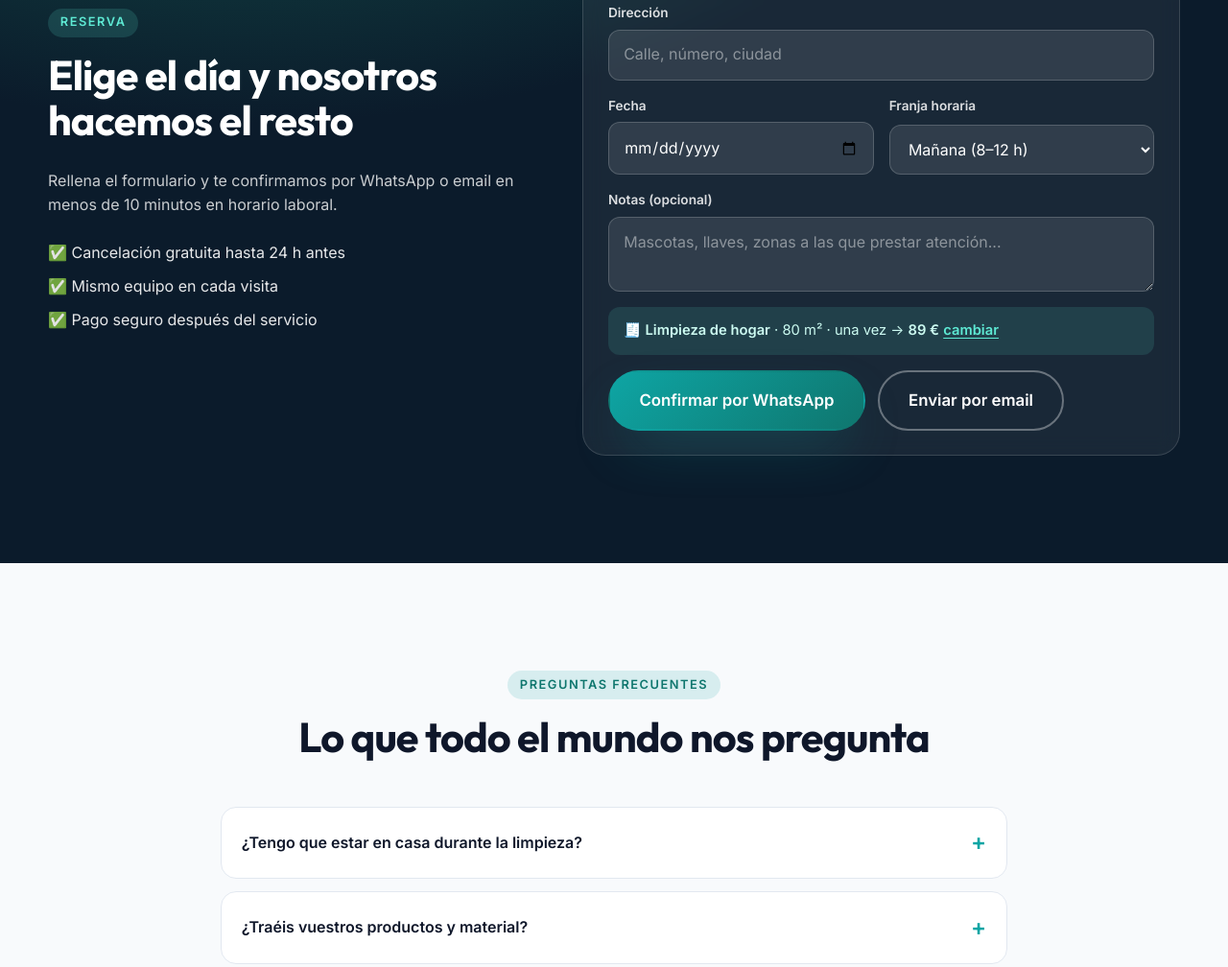
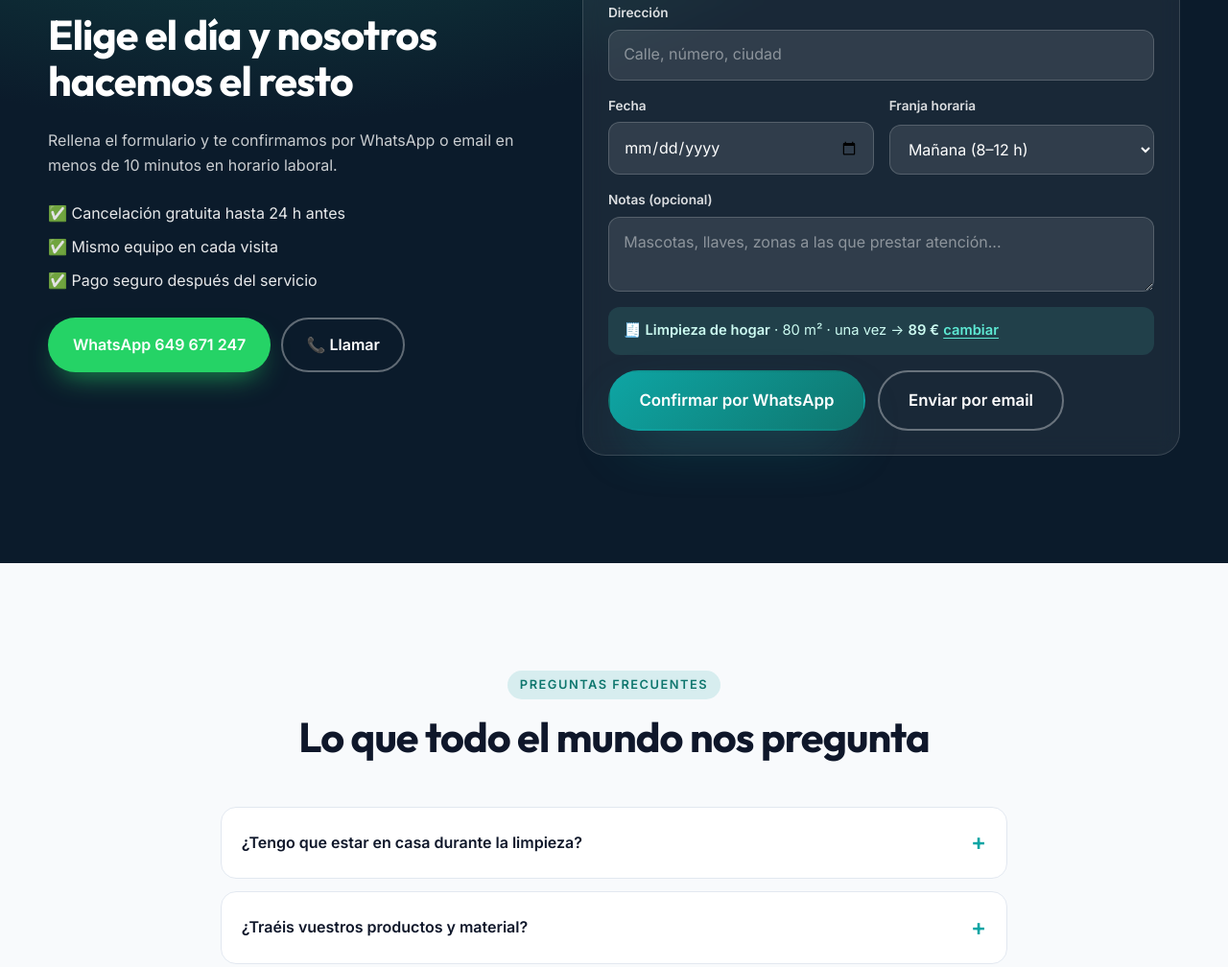
Before and after one commit to JuanRivero1/brillia, a plain HTML site: page index.html in a window 1280 px wide. Shown: the part 5468-6476 px from the top of the page at 96% size. Drawn offline with Linux system fonts and the light colour scheme.

Commit message:
Teléfono y WhatsApp reales (649 671 247)
- Número en el pie, botón flotante, formulario de reserva y respuestas de Brilli.
- Botones de WhatsApp y llamada en la sección de reserva.

Co-Authored-By: Claude Opus 5.5 <noreply@anthropic.com>

```diff
--- a/css/styles.css
+++ b/css/styles.css
@@ -268,6 +268,9 @@ input[type="range"]:active { cursor: grabbing; }
 .reserva { display: grid; grid-template-columns: .9fr 1.1fr; gap: 3rem; align-items: center; }
 .reserva h2 { color: #fff; }
 .garantias { list-style: none; padding: 0; margin: 1.5rem 0 0; display: grid; gap: .6rem; color: rgba(255,255,255,.9); }
+.reserva__contacto { display: flex; flex-wrap: wrap; gap: .7rem; margin-top: 1.6rem; }
+.btn--whatsapp { background: #25d366; color: #fff; box-shadow: 0 14px 30px -12px rgba(37,211,102,.7); }
+.btn--whatsapp:hover { background: #1fbe5b; }
 .formulario { background: rgba(255,255,255,.06); border: 1px solid rgba(255,255,255,.14); backdrop-filter: blur(10px); border-radius: 24px; padding: 1.6rem; display: grid; grid-template-columns: 1fr 1fr; gap: 1rem; }
 .campo { display: grid; gap: .35rem; }
 .campo--ancho { grid-column: 1 / -1; }
--- a/index.html
+++ b/index.html
@@ -237,6 +237,10 @@
             <li>✅ Mismo equipo en cada visita</li>
             <li>✅ Pago seguro después del servicio</li>
           </ul>
+          <div class="reserva__contacto">
+            <a class="btn btn--whatsapp" id="reservaWhatsapp" href="https://wa.me/34649671247" target="_blank" rel="noopener">WhatsApp 649 671 247</a>
+            <a class="btn btn--fantasma btn--claro" id="reservaLlamar" href="tel:+34649671247">📞 Llamar</a>
+          </div>
         </div>
         <form class="formulario" id="formReserva" novalidate>
           <div class="campo"><label for="nombre">Nombre</label><input id="nombre" name="nombre" type="text" autocomplete="name" required placeholder="Ana García"></div>
@@ -282,7 +286,7 @@
       </div>
       <div>
         <h4>Contacto</h4>
-        <p><a id="pieTelefono" href="tel:+34600000000">+34 600 000 000</a><br><a id="pieEmail" href="mailto:info@brilliaes.com">info@brilliaes.com</a></p>
+        <p><a id="pieTelefono" href="tel:+34649671247">+34 649 671 247</a><br><a id="pieEmail" href="mailto:info@brilliaes.com">info@brilliaes.com</a></p>
       </div>
       <div>
         <h4>Horario</h4>
--- a/js/datos.js
+++ b/js/datos.js
@@ -3,8 +3,8 @@
 window.BRILLIA = {
   config: {
     nombre: "Brillia",
-    telefono: "34600000000",          // sin espacios ni "+", para WhatsApp
-    telefonoBonito: "+34 600 000 000",
+    telefono: "34649671247",          // sin espacios ni "+", para WhatsApp
+    telefonoBonito: "+34 649 671 247",
     email: "info@brilliaes.com",
     ciudad: "Madrid y alrededores",
     horario: "lunes a sábado de 8:00 a 20:00",
@@ -60,7 +60,7 @@ window.BRILLIA = {
     { claves: ["seguro", "garantía", "garantia", "rotura", "confianza", "fiable"], respuesta: "Todo el equipo tiene contrato, seguro de responsabilidad civil y está identificado. Y si algo no queda a tu gusto, volvemos a repasarlo gratis en 48 h. Esa es la garantía Brillia. 🛡️", chips: ["Reservar", "¿Cuánto cuesta?"] },
     { claves: ["llaves", "estar en casa", "en casa", "presente"], respuesta: "No necesitas estar en casa. Puedes dejarnos llaves, una caja de seguridad o abrirnos a distancia. Te mandamos foto al terminar. 📸", chips: ["Reservar"] },
     { claves: ["tiempo", "dura", "duración", "duracion", "tarda", "tardan"], respuesta: "Depende de los metros: un piso de 80 m² son unas 3 horas con una profesional; una oficina de 150 m², unas 4 h. En la [calculadora](#presupuesto) te sale la duración exacta junto al precio.", chips: ["Ir a la calculadora"] },
-    { claves: ["humano", "persona", "llamar", "teléfono", "telefono", "whatsapp", "contacto", "hablar"], respuesta: "Claro, puedes hablar con una persona del equipo por [WhatsApp](whatsapp) o llamar al +34 600 000 000 de lunes a sábado.", chips: ["WhatsApp"] },
+    { claves: ["humano", "persona", "llamar", "teléfono", "telefono", "whatsapp", "contacto", "hablar"], respuesta: "Claro, puedes hablar con una persona del equipo por [WhatsApp](whatsapp) o llamar al +34 649 671 247 de lunes a sábado.", chips: ["WhatsApp"] },
     { claves: ["gracias", "perfecto", "genial", "vale", "ok"], respuesta: "¡A ti! 😊 Si necesitas algo más, aquí estoy. ¡Que brille tu día!", chips: ["Reservar", "¿Cuánto cuesta?"] },
     { claves: ["trabajo", "empleo", "trabajar", "curriculum", "cv", "vacante"], respuesta: "¡Nos encanta que quieras unirte! Envíanos tu CV a info@brilliaes.com con el asunto «Quiero brillar» y te contestamos en una semana.", chips: [] },
   ],
--- a/js/main.js
+++ b/js/main.js
@@ -341,6 +341,9 @@
   $("#pieTelefono").textContent = D.config.telefonoBonito; $("#pieTelefono").href = `tel:+${D.config.telefono}`;
   $("#pieEmail").textContent = D.config.email; $("#pieEmail").href = `mailto:${D.config.email}`;
   $("#whatsappFlotante").href = `https://wa.me/${D.config.telefono}?text=${encodeURIComponent("Hola Brillia 👋, quiero información sobre una limpieza.")}`;
+  $("#reservaWhatsapp").href = `https://wa.me/${D.config.telefono}?text=${encodeURIComponent("Hola Brillia 👋, quiero reservar una limpieza.")}`;
+  $("#reservaWhatsapp").textContent = `WhatsApp ${D.config.telefonoBonito.replace("+34 ", "")}`;
+  $("#reservaLlamar").href = `tel:+${D.config.telefono}`;
   $("#anio").textContent = new Date().getFullYear();
 
   /* ---------- Toast y confeti ---------- */
```
